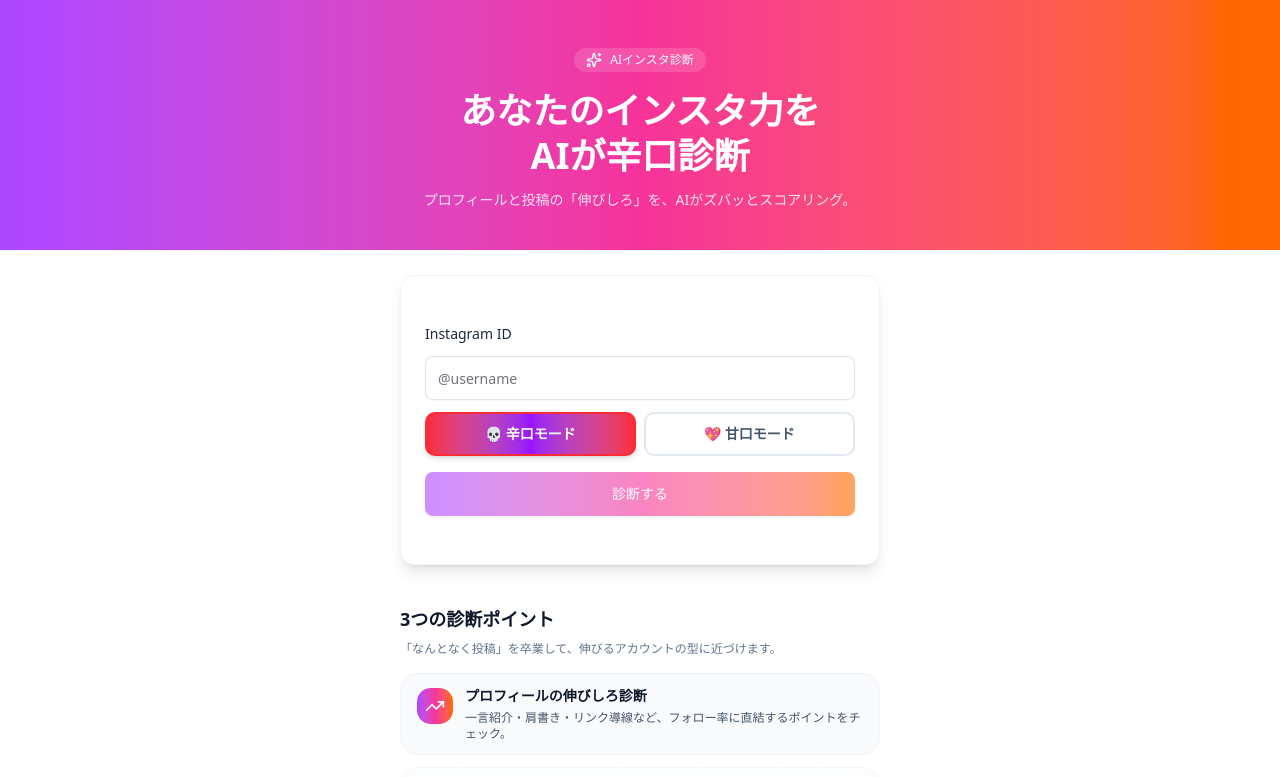
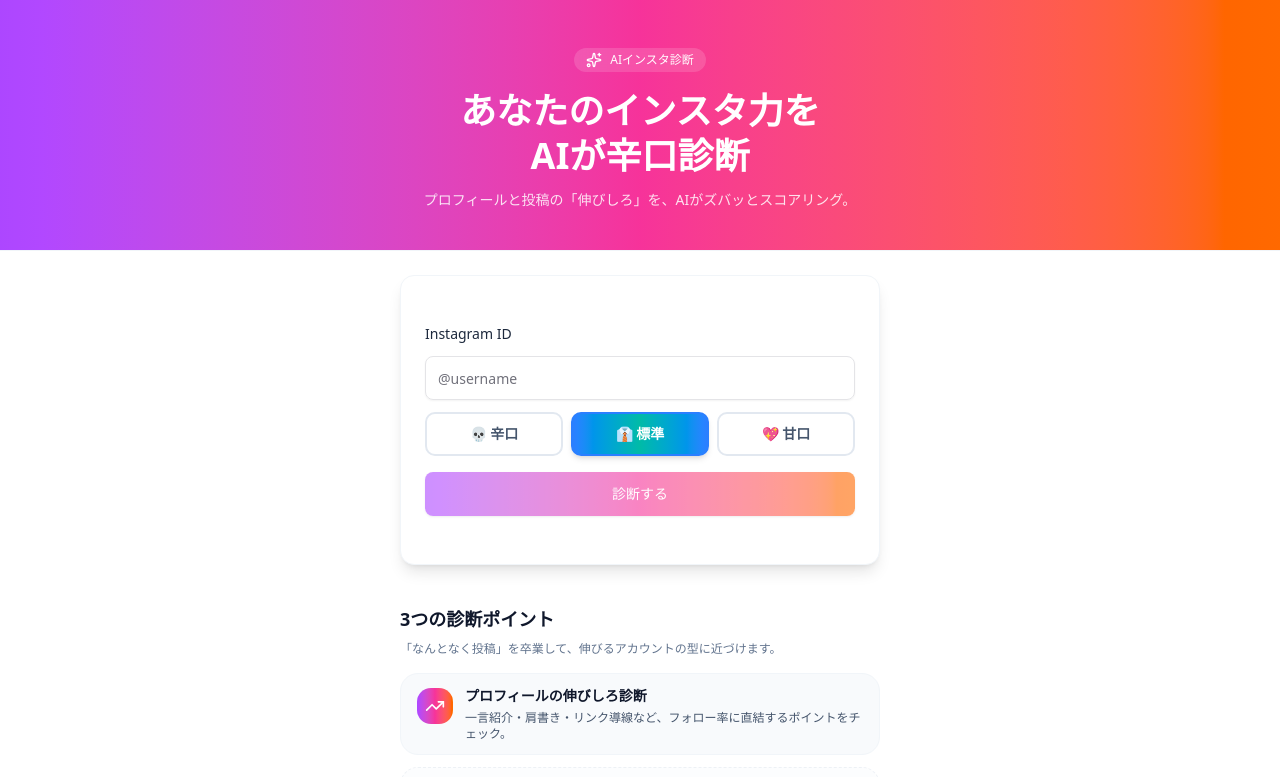
Before and after one commit to kentatanaka-kago/sns-diagnosis, a Next.js app: page / in a window 1280 px wide. Shown: the top 777 px of the page. Built offline with nearby package versions, Linux system fonts and the light colour scheme.

Commit message:
標準モードを追加

```diff
--- a/src/app/api/diagnose/route.ts
+++ b/src/app/api/diagnose/route.ts
@@ -24,7 +24,7 @@
 export async function POST(request: NextRequest) {
   try {
     const body = await request.json();
-    const { username, mode = 'spicy' } = body;
+    const { username, mode = 'medium' } = body;
 
     if (!username || typeof username !== 'string') {
       return NextResponse.json(
@@ -34,7 +34,7 @@
     }
 
     // モードの検証
-    const validMode = mode === 'mild' ? 'mild' : 'spicy';
+    const validMode = mode === 'mild' ? 'mild' : mode === 'medium' ? 'medium' : 'spicy';
 
     // ユーザー名から @ を除去
     const cleanUsername = username.replace(/^@/, '').trim();
@@ -253,9 +253,12 @@
     try {
       // Dify APIに診断リクエストを送信
       // モードに合わせてqueryを変更
-      const queryText = validMode === 'mild'
-        ? 'このアカウントのInstagram診断をお願いします。優しく診断してください。'
-        : 'このアカウントのInstagram診断をお願いします。';
+      let queryText = 'このアカウントのInstagram診断をお願いします。';
+      if (validMode === 'mild') {
+        queryText = 'このアカウントのInstagram診断をお願いします。優しく診断してください。';
+      } else if (validMode === 'medium') {
+        queryText = 'このアカウントのInstagram診断をお願いします。バランスの取れた診断をお願いします。';
+      }
 
       diagnosisResult = await sendDifyChatMessage({
         inputs: {
--- a/src/app/page.tsx
+++ b/src/app/page.tsx
@@ -9,7 +9,7 @@
 
 export default function HomePage() {
   const [instagramId, setInstagramId] = useState("");
-  const [mode, setMode] = useState<"spicy" | "mild">("spicy");
+  const [mode, setMode] = useState<"spicy" | "medium" | "mild">("medium");
   const [isLoading, setIsLoading] = useState(false);
   const [result, setResult] = useState<string | null>(null);
   const [error, setError] = useState<string | null>(null);
@@ -112,7 +112,19 @@
                       : "bg-white text-slate-600 border-slate-200 hover:border-slate-300"
                   }`}
                 >
-                  💀 辛口モード
+                  💀 辛口
+                </button>
+                <button
+                  type="button"
+                  onClick={() => setMode("medium")}
+                  disabled={isLoading}
+                  className={`flex-1 h-11 rounded-lg border-2 font-semibold text-sm transition-all ${
+                    mode === "medium"
+                      ? "bg-gradient-to-r from-blue-500 via-teal-500 to-blue-500 text-white border-blue-500 shadow-md"
+                      : "bg-white text-slate-600 border-slate-200 hover:border-slate-300"
+                  }`}
+                >
+                  👔 標準
                 </button>
                 <button
                   type="button"
@@ -124,7 +136,7 @@
                       : "bg-white text-slate-600 border-slate-200 hover:border-slate-300"
                   }`}
                 >
-                  💖 甘口モード
+                  💖 甘口
                 </button>
               </div>
 
```
